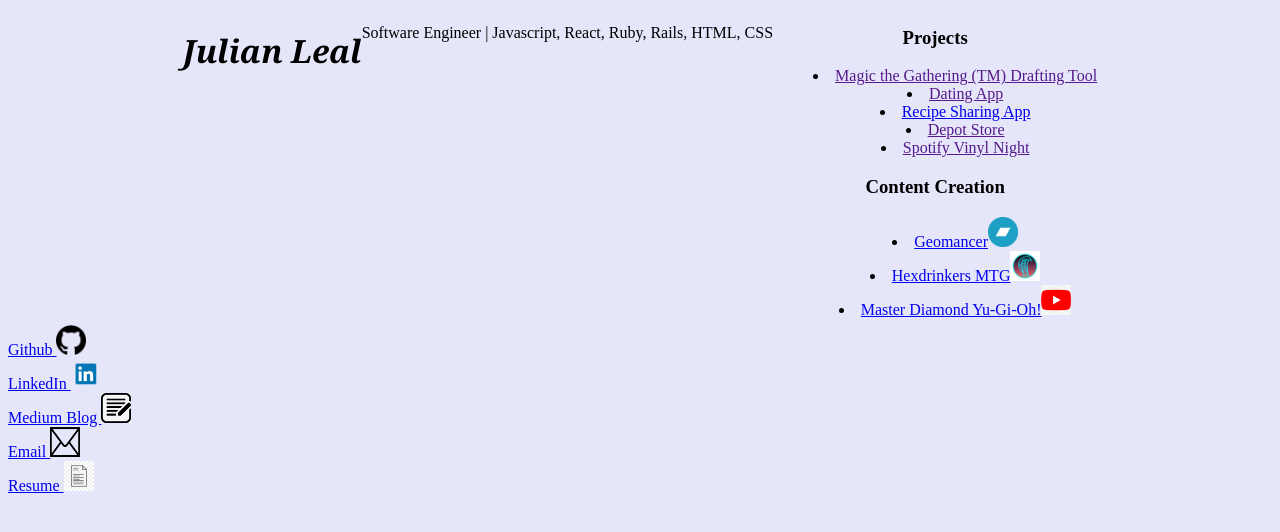
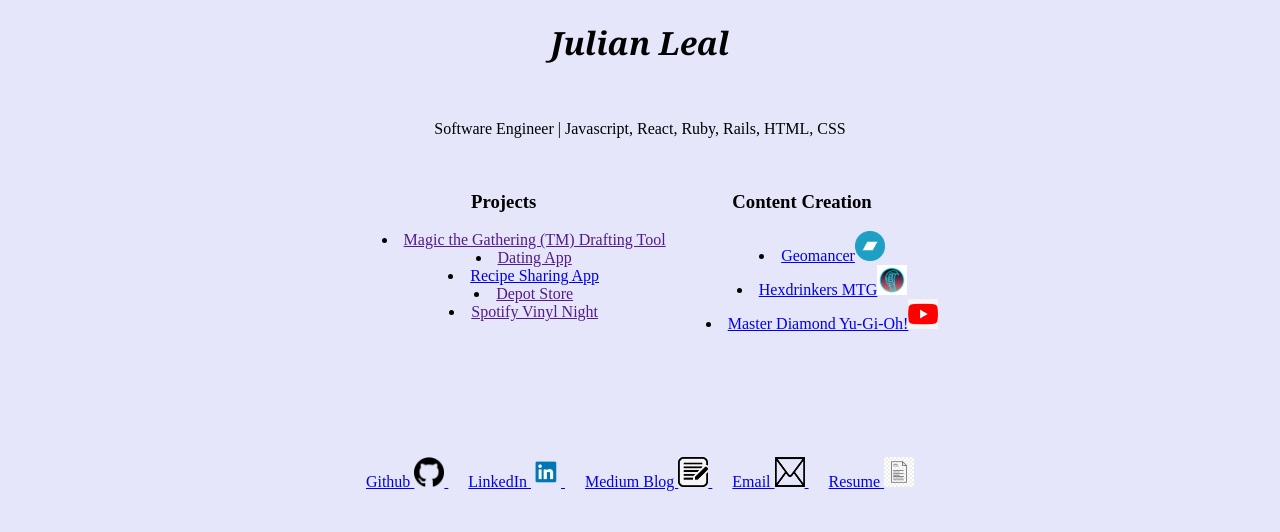
Before and after one commit to julianleal72/julianleal72.github.io, a plain HTML site: page index.html in a window 1280 px wide. Drawn offline with Linux system fonts and the light colour scheme.

Commit message:
more styling

```diff
--- a/index.html
+++ b/index.html
@@ -12,7 +12,9 @@
   <body>
     <div class="main">
       <h1>Julian Leal</h1>
+      <br/>
       <p>Software Engineer | Javascript, React, Ruby, Rails, HTML, CSS</p>
+      <br />
       <div class="projectsbar">
         <div>
           <h3>Projects</h3>
@@ -75,30 +77,40 @@
       </div>
       <!-- <h3>Where to find me</h3> -->
     </div>
+    <br />
+    <br />
+    <br />
+    <br />
+    <br />
+    <br />
     <div class="linkbar">
-          <div>
+      <div class="linkitem">
         <a href="https://github.com/julianleal72" target="_blank"
           >Github
           <img src="/img/github.png" alt="Github" class="linkpic" />
-            </a></div>
-            <div>
+        </a>
+      </div>
+      <div class="linkitem">
         <a href="www.linkedin.com/in/julianleal72" target="_blank"
           >LinkedIn
           <img src="/img/linkedin.png" alt="LinkedIn" class="linkpic" />
-            </a></div>
-            <div>
+        </a>
+      </div>
+      <div class="linkitem">
         <a href="https://medium.com/@julianleal1997" target="_blank"
           >Medium Blog
           <img src="/img/blog.jpg" alt="Medium" class="linkpic" />
-            </a></div>
-            <div>
+        </a>
+      </div>
+      <div class="linkitem">
         <a
           href="mailto:julianleal1997@gmail.com?Subject=Website"
           target="_blank"
           >Email
           <img src="/img/mail.png" alt="Email Me" class="linkpic" />
-            </a></div>
-            <div>
+        </a>
+      </div>
+      <div class="linkitem">
         <a href="/img/JulianLealResume.pdf" target="_blank"
           >Resume
           <img
@@ -106,10 +118,9 @@
             alt="Get a Copy of My Resume"
             class="linkpic"
           />
-            </a></div>
-        </ul>
+        </a>
       </div>
-
+    </div>
   </body>
   <html></html>
 </html>
--- a/style.css
+++ b/style.css
@@ -1,6 +1,7 @@
 .linkpic {
     height: 30px;
     width: 30px;
+    text-decoration: none;
 }
 
 h1 {
@@ -18,20 +19,25 @@
 }
 
 .linkbar {
+    text-align: center;
+}
+.linkitem {
     display: inline;
-    position:relative;
-    bottom:10px;
+    padding: 10px;
 }
 
 .projectsbar {
-    display: inline;
+    position: relative;
+    margin-left: auto;
+    margin-right: auto;
+    display: inline-flex;
 }
 
 .main {
-    position: relative;
+    /* position: relative;
     margin-left: auto;
-    margin-right: auto;
-    display: flex;
-    justify-content: center;
+    margin-right: auto; */
+    /* display: flex;
+    justify-content: center; */
     text-align: center;
 }
```
Lines whose indentation alone changed are shown as unchanged.
